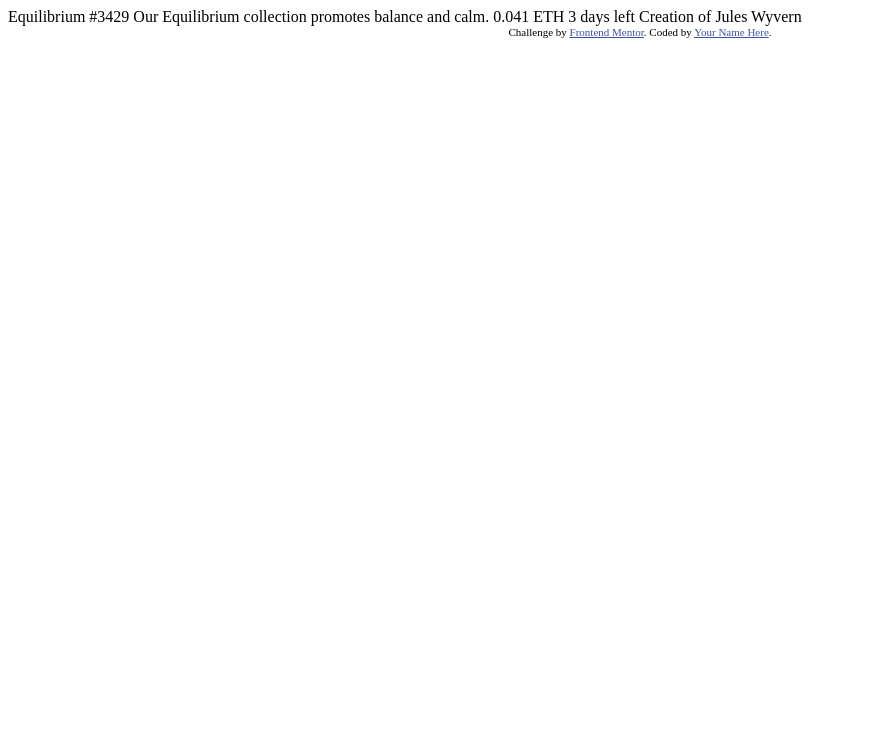
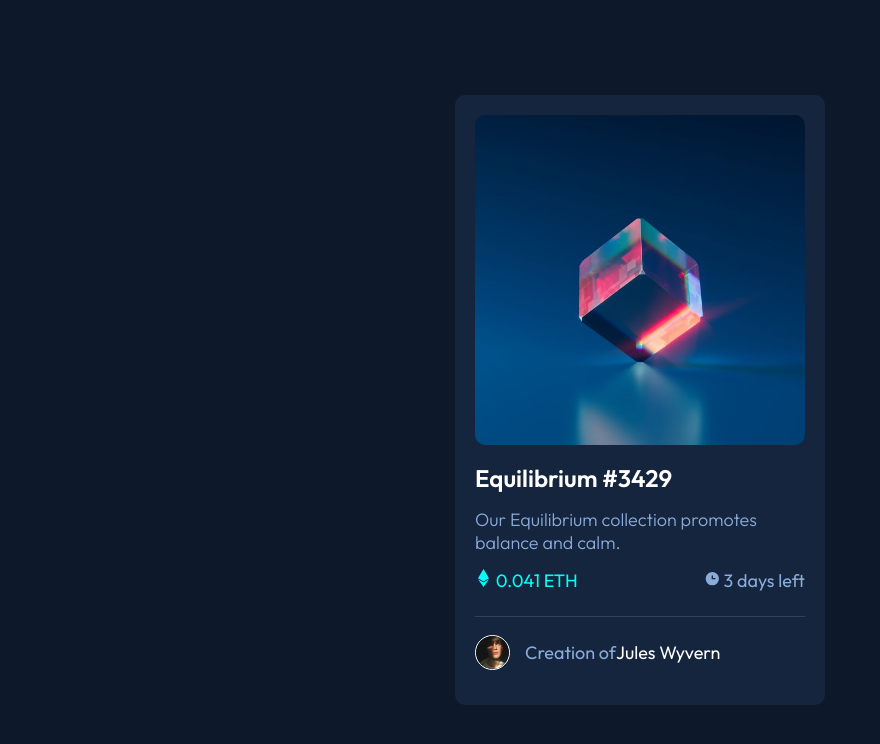
Before and after one commit to vickydarlinn/frontend-project-nft-preview-card-component-main, a plain HTML site: page index.html in a window 1280 px wide. Shown: the whole page, without its empty margins (0-880 px from the left). Drawn offline with Linux system fonts and the light colour scheme.

Commit message:
init
final done

```diff
--- a/index.html
+++ b/index.html
@@ -1,33 +1,55 @@
 <!DOCTYPE html>
 <html lang="en">
   <head>
-  <meta charset="UTF-8">
-  <meta name="viewport" content="width=device-width, initial-scale=1.0"> <!-- displays site properly based on user's device -->
+    <meta charset="UTF-8" />
+    <meta name="viewport" content="width=device-width, initial-scale=1.0" />
+    <!-- displays site properly based on user's device -->
 
-  <link rel="icon" type="image/png" sizes="32x32" href="./images/favicon-32x32.png">
+    <!-- <link
+      rel="icon"
+      type="image/png"
+      sizes="32x32"
+      href="./images/favicon-32x32.png"
+    /> -->
 
     <title>Frontend Mentor | NFT preview card component</title>
+    <link rel="stylesheet" href="style.css" />
 
     <!-- Feel free to remove these styles or customise in your own stylesheet 👍 -->
     <style>
-    .attribution { font-size: 11px; text-align: center; }
-    .attribution a { color: hsl(228, 45%, 44%); }
+      /* .attribution {
+        font-size: 11px;
+        text-align: center;
+      } */
+      /* .attribution a {
+        color: hsl(228, 45%, 44%);
+      } */
     </style>
   </head>
   <body>
-
-  Equilibrium #3429
-
-  Our Equilibrium collection promotes balance and calm.
-
-  0.041 ETH
-  3 days left
-
-  Creation of Jules Wyvern
-
-  <div class="attribution">
-    Challenge by <a href="https://www.frontendmentor.io?ref=challenge" target="_blank">Frontend Mentor</a>.
-    Coded by <a href="#">Your Name Here</a>.
+    <div class="container">
+      <div class="image">
+        <img src="./images/image-equilibrium.jpg" alt="" />
+      </div>
+      <div>
+        <h2>Equilibrium #3429</h2>
+        <p>Our Equilibrium collection promotes balance and calm.</p>
+        <div class="value_and_time">
+          <span class="value_of_eth">
+            <img class="icon" src="./images/icon-ethereum.svg" alt="" /> 0.041
+            ETH</span
+          >
+          <span class="time">
+            <img class="icon" src="./images/icon-clock.svg" alt="" />3 days
+            left</span
+          >
+        </div>
+        <span class="line"></span>
+        <div class="author">
+          <img src="./images/image-avatar.png" alt="" />Creation of
+          <span class="author_name">Jules Wyvern</span>
+        </div>
+      </div>
     </div>
   </body>
 </html>
--- /dev/null
+++ b/style.css
@@ -0,0 +1,108 @@
+@import url("https://fonts.googleapis.com/css2?family=Outfit:wght@300;400;600&display=swap");
+
+* {
+  padding: 0;
+  margin: 0;
+  box-sizing: border-box;
+  font-family: "Outfit", sans-serif;
+}
+/* skin types */
+:root {
+  --main_bg: hsl(217, 54%, 11%);
+  --card_bg: hsl(216, 50%, 16%);
+  --line: hsl(215, 32%, 27%);
+  --soft_blue: hsl(215, 51%, 70%);
+  --cyan: hsl(178, 100%, 50%);
+  --white: hsl(0, 0%, 100%);
+}
+/* ///////////// */
+html {
+  font-size: 62.5%;
+}
+body {
+  display: flex;
+  justify-content: center;
+  height: 100vh;
+  align-items: center;
+  background-color: var(--main_bg);
+}
+h2 {
+  color: var(--white);
+  font-size: 2.4rem;
+  margin: 1.5rem 0;
+}
+p {
+  font-size: 1.8rem;
+  color: var(--soft_blue);
+  font-weight: 300;
+}
+.container {
+  width: 37rem;
+  padding: 2rem;
+  border-radius: 10px;
+  background-color: var(--card_bg);
+}
+.image {
+  position: relative;
+}
+.image img {
+  width: 100%;
+  height: 100%;
+  border-radius: 10px;
+}
+.image::after {
+  content: url(./images/icon-view.svg);
+  position: absolute;
+  width: 100%;
+  height: 100%;
+  left: 0;
+  top: 0;
+  display: flex;
+  justify-content: center;
+  align-items: center;
+  background-color: hsla(178, 100%, 50%, 0.5);
+  opacity: 0;
+  transition: all 0.5s ease;
+  border-radius: 10px;
+}
+.image:hover::after {
+  opacity: 1;
+}
+.value_and_time {
+  display: flex;
+  justify-content: space-between;
+  font-size: 1.8rem;
+  margin: 1.5rem 0;
+}
+.icon {
+  margin: 0 0.3rem;
+}
+.value_of_eth {
+  color: var(--cyan);
+}
+.time {
+  color: var(--soft_blue);
+}
+.line {
+  display: inline-block;
+  background-color: var(--line);
+  width: 100%;
+  height: 1px;
+}
+.author {
+  display: flex;
+  align-items: center;
+  margin: 1.5rem 1.5rem 1.5rem 0;
+  color: var(--soft_blue);
+  font-size: 1.8rem;
+}
+.author_name {
+  color: var(--white);
+}
+.author img {
+  height: 3.5rem;
+  width: auto;
+  border: 1px solid white;
+  border-radius: 100%;
+  margin-right: 1.5rem;
+}
```
Lines whose indentation alone changed are shown as unchanged.
